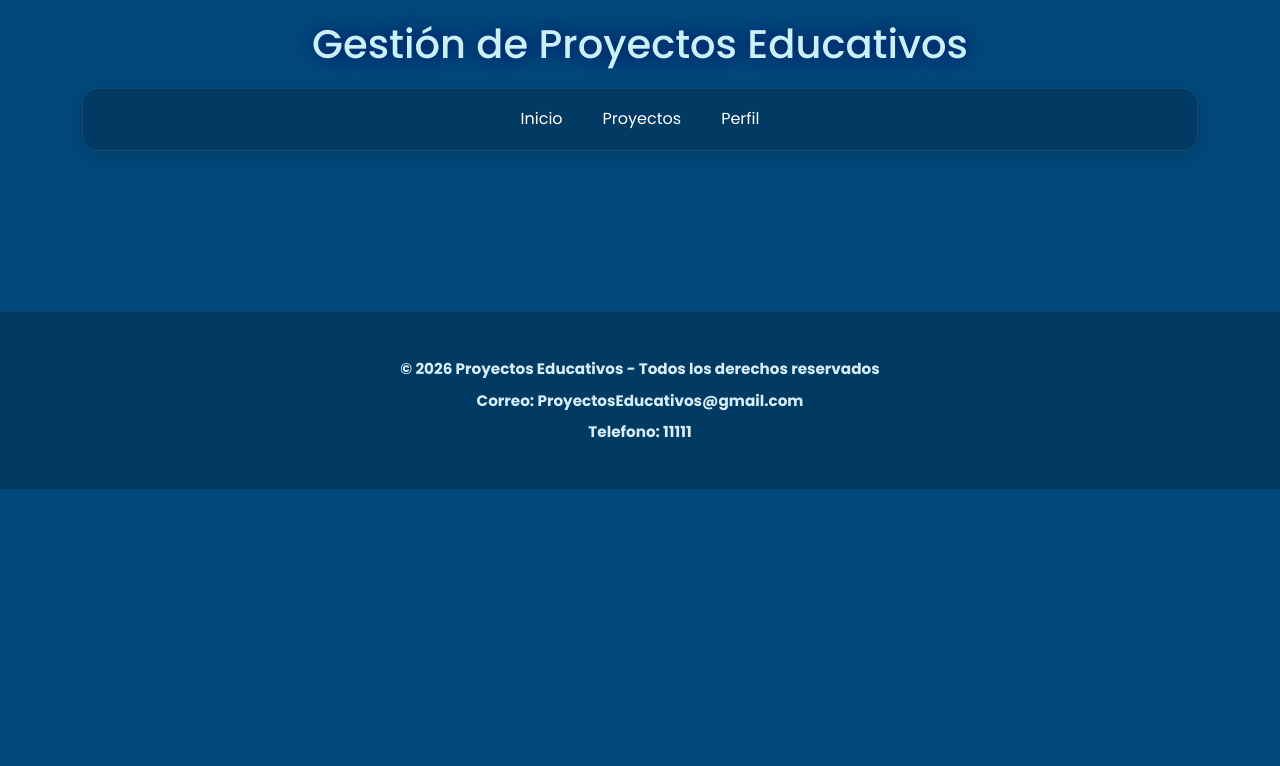
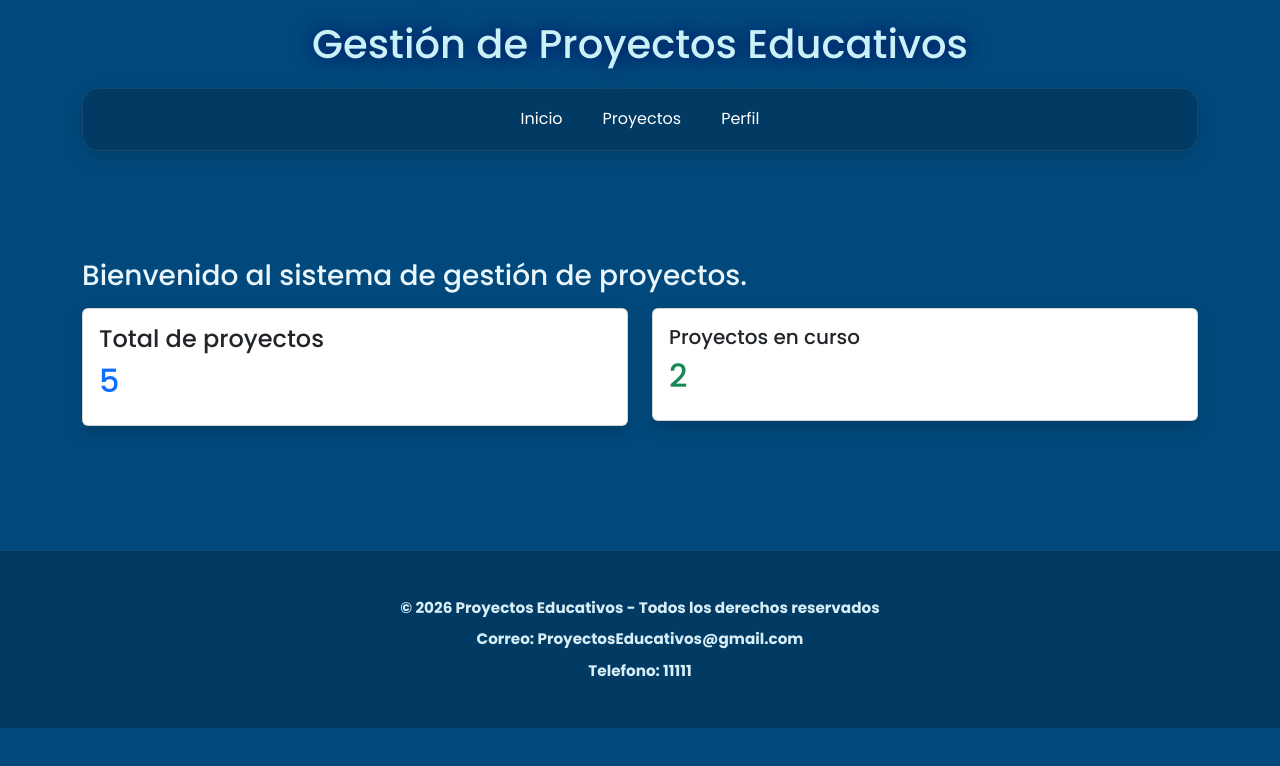
Before and after one commit to Alee91218/pv_tp3_grupo1, a React (Vite) app in the folder pvtp03GrupoN01/: page / in a window 1280 px wide. Shown: the top 766 px of the page. Built offline with nearby package versions, Linux system fonts and the light colour scheme.

Commit message:
Agrego Dashboard Franco Ponce

```diff
--- a/pvtp03GrupoN01/src/App.jsx
+++ b/pvtp03GrupoN01/src/App.jsx
@@ -3,7 +3,9 @@ import Footer from './components/Footer'
 import Proyectos from './components/Proyecto'
 import { Routes, Route } from "react-router-dom";
 import PerfilUsuario from './views/PerfilUsuario';
+import Dashboard from './views/Dashboard';
 import DetalleProyecto from './components/DetalleProyecto'; // CAMBIO LEANDRO: Importación de tu sección independiente
+
 
 function App() {
   return (
@@ -12,8 +14,8 @@ function App() {
     <main>
       <Routes>
         <Route
-          path="/dashboard"
-          element={<h1> dashboard en construccion </h1>}
+          path="/"
+          element={<Dashboard/>}
         />
 
          <Route
--- a/pvtp03GrupoN01/src/main.jsx
+++ b/pvtp03GrupoN01/src/main.jsx
@@ -6,6 +6,7 @@ import 'bootstrap/dist/css/bootstrap.min.css';
 import './css/styles.css'
 import App from './App.jsx'
 
+import 'bootstrap/dist/css/bootstrap.min.css';
 
 createRoot(document.getElementById('root')).render(
   <StrictMode>
--- /dev/null
+++ b/pvtp03GrupoN01/src/views/Dashboard.jsx
@@ -0,0 +1,42 @@
+function Dashboard() {
+  return (
+    <div className="container mt-5">
+      <h3 className="mb-3">Bienvenido al sistema de gestión de proyectos.</h3>
+
+
+      <div className="row">
+        {/* Tarjeta 1 */}
+        <div className="col-md-6 mb-4">
+          <div className="card shadow">
+            <div className="card-body">
+              <h4 className="card-title">
+                Total de proyectos
+              </h4>
+
+              <h2 className="text-primary">
+                5
+              </h2>
+            </div>
+          </div>
+        </div>
+
+        {/* Tarjeta 2 */}
+        <div className="col-md-6 mb-4">
+          <div className="card shadow">
+            <div className="card-body">
+              <h5 className="card-title">
+                Proyectos en curso
+              </h5>
+
+              <h2 className="text-success">
+                2
+              </h2>
+            </div>
+          </div>
+        </div>
+      </div>
+    </div>
+  );
+}
+
+export default Dashboard;
```
